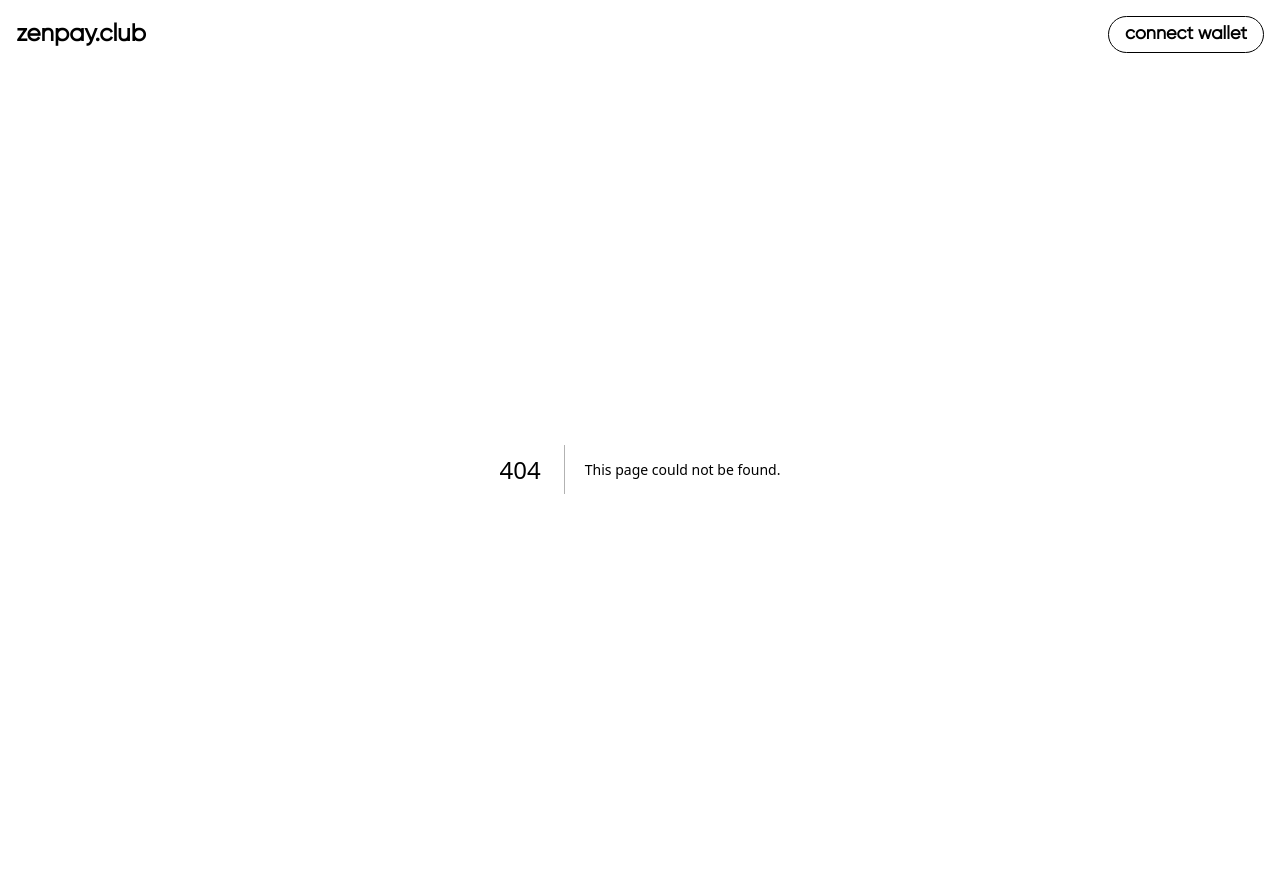
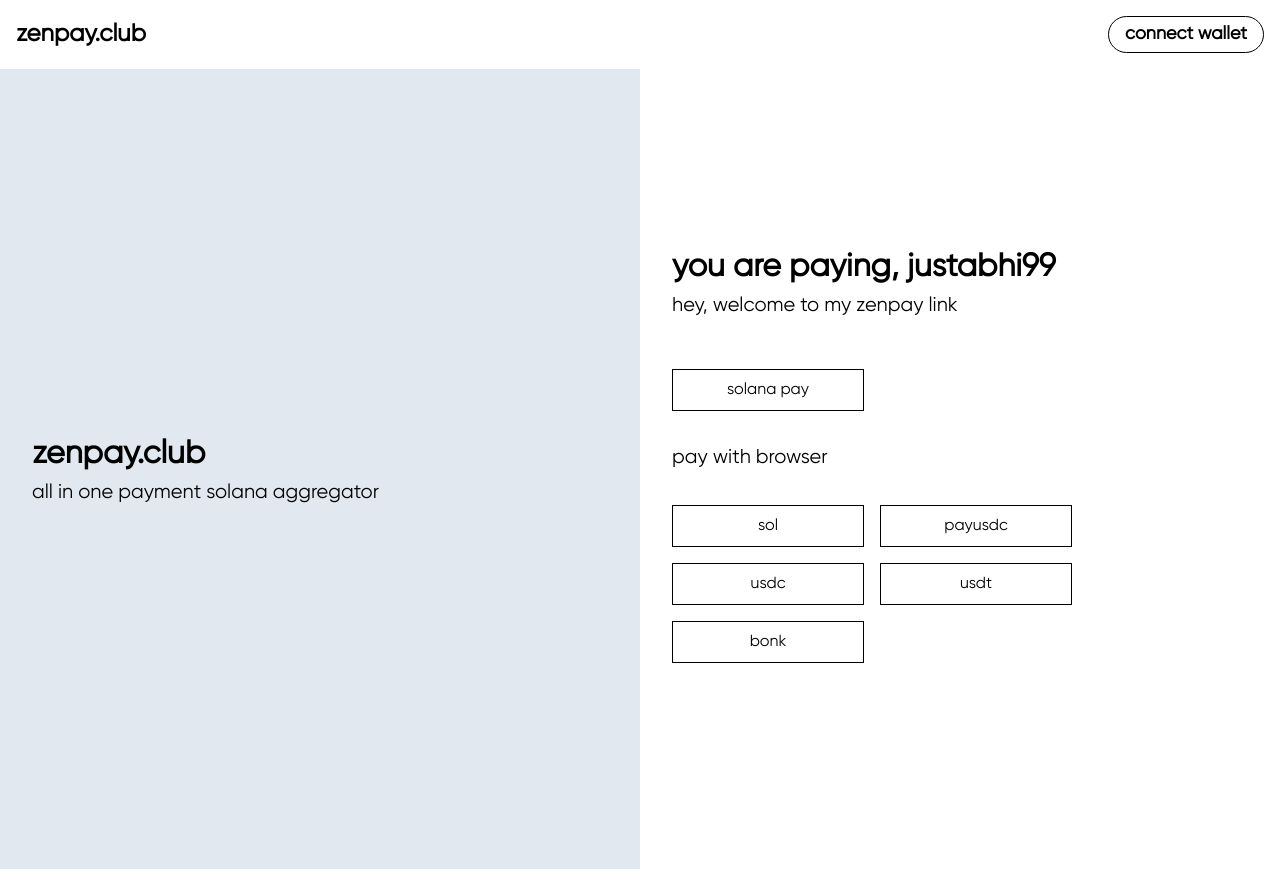
Before and after one commit to abhijitsahoo99/zenpay-club, a Next.js app: page /username in a window 1280 px wide. Before the commit this address had no page. Built offline with nearby package versions, Linux system fonts and the light colour scheme.

Commit message:
add: username

```diff
--- /dev/null
+++ b/src/app/username/page.tsx
@@ -0,0 +1,30 @@
+import styles from "@/styles/Username.module.scss";
+const payUser = () => {
+  return (
+    <div className={styles.main}>
+      <div className={styles.left}>
+        <p className={styles.desc_lg}>zenpay.club</p>
+        <p className={styles.desc_sm}>all in one payment solana aggregator</p>
+      </div>
+      <div className={styles.right}>
+        <div className={styles.paraContainer}>
+          <p className={styles.desc_lg}>you are paying, justabhi99</p>
+          <p className={styles.desc_sm}>hey, welcome to my zenpay link</p>
+        </div>
+        <div className={styles.pay}>
+          <button className={styles.btn}>solana pay</button>
+        </div>
+        <p className={styles.pay_b}>pay with browser</p>
+        <div className={styles.pay}>
+          {["sol", "payusdc", "usdc", "usdt", "bonk"].map((token) => (
+            <div key={token}>
+              <button className={styles.btn}>{token}</button>
+            </div>
+          ))}
+        </div>
+      </div>
+    </div>
+  );
+};
+
+export default payUser;
--- /dev/null
+++ b/src/styles/Username.module.scss
@@ -0,0 +1,68 @@
+.main {
+  display: flex;
+  height: 100vh;
+
+  @media (max-width: 800px) {
+    flex-direction: column;
+  }
+}
+
+.left,
+.right {
+  width: 50%;
+  padding: 2rem;
+  display: flex;
+  flex-direction: column;
+  justify-content: center;
+}
+
+.left {
+  background-color: rgb(226, 232, 240);
+
+  @media (max-width: 800px) {
+    align-items: center;
+    width: 100%;
+    height: 30%;
+  }
+}
+.right {
+  @media (max-width: 800px) {
+    align-items: left;
+    width: 100%;
+  }
+}
+.desc_lg {
+  font-size: 2rem;
+  font-weight: bold;
+  @media (max-width: 800px) {
+    font-size: 1.5rem;
+  }
+}
+
+.desc_sm {
+  font-size: 1.25rem;
+  @media (max-width: 800px) {
+    font-size: 1rem;
+  }
+}
+.paraContainer {
+  margin-bottom: 3rem;
+}
+
+.pay {
+  display: flex;
+  flex-wrap: wrap;
+  gap: 1rem;
+  margin-bottom: 2rem;
+}
+
+.btn {
+  border: 1px solid;
+  width: 12rem;
+  padding: 0.5rem 1rem;
+}
+
+.pay_b {
+  font-size: 1.25rem;
+  margin-bottom: 2rem;
+}
```
Also changed, not shown: src/styles/Onboard.module.scss (deleted, +0 -43 lines).
